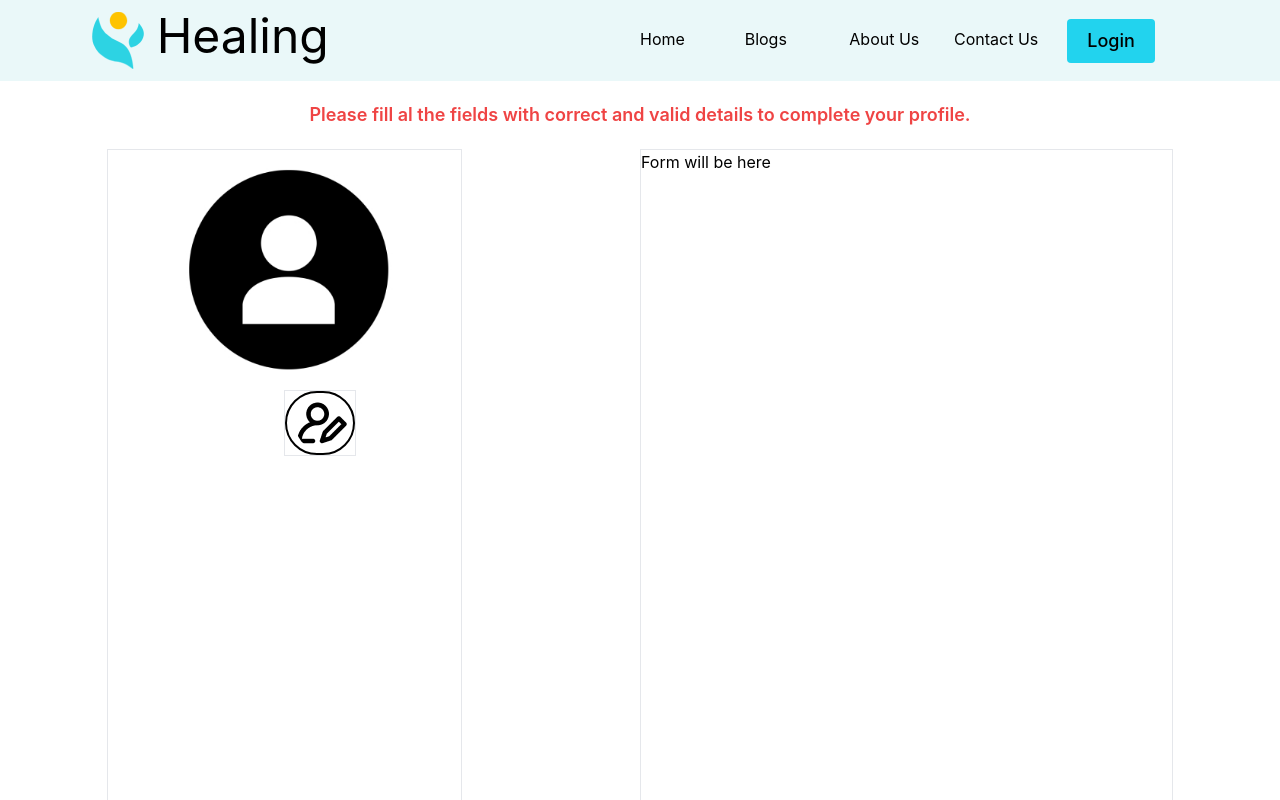
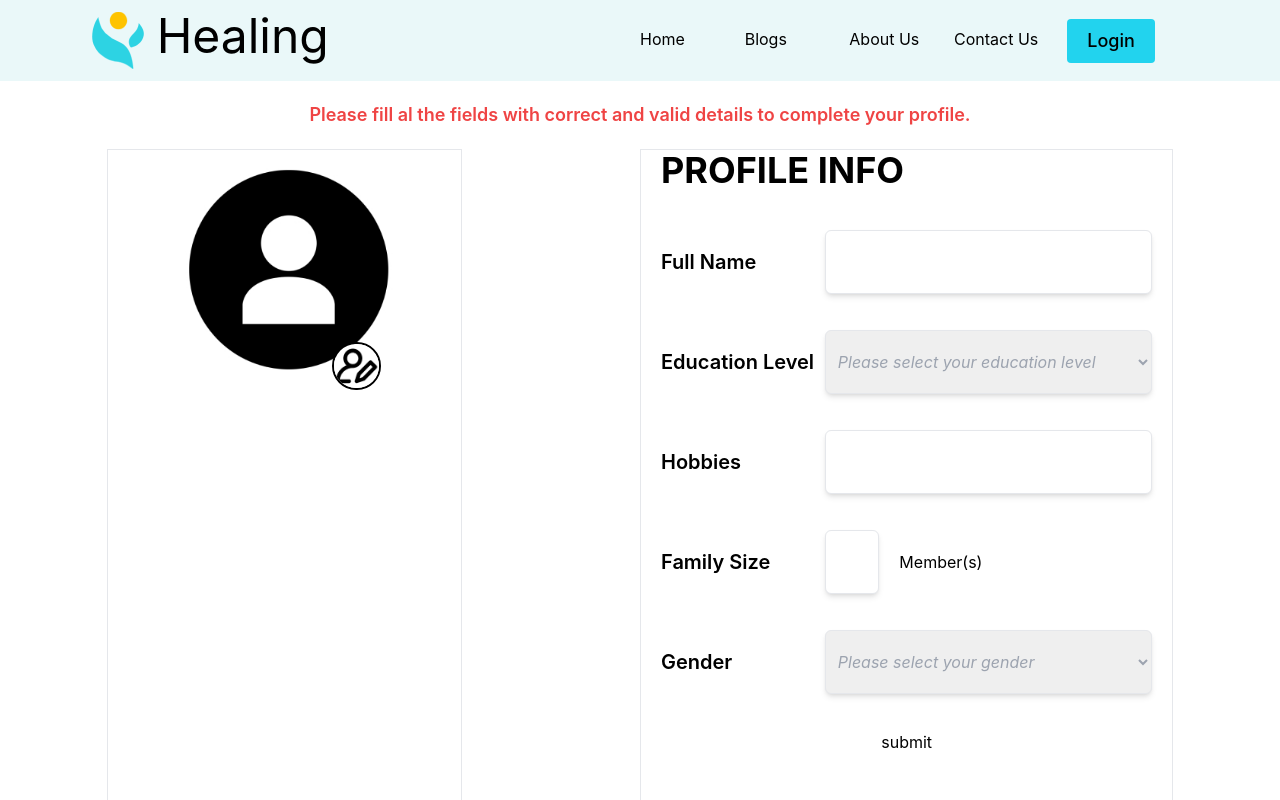
Before and after one commit to kogunlu/codezillas-capstone, a React (Create React App) app: page /edit-user in a window 1280 px wide. Shown: the top 800 px of the page. Built offline with nearby package versions, Linux system fonts and the light colour scheme.

Commit message:
Dev | Form create but not finished.

```diff
--- a/src/components/pages/Edit-profile/EditUser.jsx
+++ b/src/components/pages/Edit-profile/EditUser.jsx
@@ -1,5 +1,6 @@
 import React from 'react';
 import userAvatarBlack from '../Signup/Signup_picture/user.jpg';
+import UserForm from './forms/UserForm';
 import editUserAvatar from './pictures/edit-user.jpg';
 
 function EditUser() {
@@ -16,16 +17,18 @@ function EditUser() {
           <span className="flex justify-center">
             <img src={userAvatarBlack} alt="userAvatar" className="h-60" />
           </span>
-          <span className="border absolute left-2/4">
+          <button type="button" className="absolute left-56 top-48">
             <img
               src={editUserAvatar}
               alt="editUser"
-              className="h-16 border-2 p-1 pl-2 border-black rounded-full"
+              className="h-12 border-black border-2 rounded-full"
             />
-          </span>
+          </button>
         </div>
 
-        <div className="w-3/6 border">Form will be here</div>
+        <div className="w-3/6 border">
+          <UserForm />
+        </div>
       </div>
     </div>
   );
--- /dev/null
+++ b/src/components/pages/Edit-profile/forms/UserForm.jsx
@@ -0,0 +1,255 @@
+/* eslint-disable no-console */
+/* eslint-disable prefer-destructuring */
+/* eslint-disable no-unused-vars */
+import React, { useEffect, useState } from 'react';
+import swal from 'sweetalert';
+import { getAuth, createUserWithEmailAndPassword } from 'firebase/auth';
+import { doc, setDoc, getDoc } from 'firebase/firestore';
+import { useNavigate } from 'react-router-dom';
+import { useFormik } from 'formik';
+import { useSelector, useDispatch } from 'react-redux';
+import db from '../../../../db/firebase.config';
+
+function UserForm() {
+  const navigate = useNavigate();
+  const dispatch = useDispatch();
+
+  const activeUser = useSelector((state) => state.user.user);
+
+  const [selectedOptionEdu, setSelectedOptionEdu] = useState('none');
+  const [selectedOptionGen, setSelectedOptionGen] = useState('none');
+
+  const [isLostFocusOnDropdownEdu, setIsLostFocusOnDropdownEdu] =
+    useState(false);
+  const [isLostFocusOnDropdownGen, setIsLostFocusOnDropdownGen] =
+    useState(false);
+
+  const validate = (values) => {
+    const errors = {};
+
+    if (!values.fullName) {
+      errors.fullName = '*Required';
+    } else if (values.fullName.length > 40) {
+      errors.fullName = 'Can not be more than 40 character';
+    }
+
+    if (values.hobbies.length < 1) {
+      errors.hobbies = '*Required';
+    }
+
+    if (values.family < 0 || values.family > 20) {
+      errors.family = 'Please select a valid number';
+    } else if (!values.family) {
+      errors.family = '*Required';
+    }
+
+    if (!values.gender) {
+      errors.gender = '*Required';
+    }
+
+    return errors;
+  };
+
+  const formik = useFormik({
+    initialValues: {
+      fullName: `${activeUser.displayName}`,
+      education: `${selectedOptionEdu}`,
+      hobbies: [],
+      family: '',
+      gender: '',
+    },
+    validate,
+    onSubmit: async (values) => {
+      console.log(values);
+    },
+  });
+
+  function handleChangeSelect(e, trgt) {
+    if (trgt === 'edu') {
+      setSelectedOptionEdu(e.target.value);
+      formik.setFieldValue('education', e.target.value);
+    } else if (trgt === 'gen') {
+      setSelectedOptionGen(e.target.value);
+      formik.setFieldValue('gender', e.target.value);
+    }
+  }
+
+  function isErrorNeeded(str) {
+    if (str === 'edu') {
+      if (isLostFocusOnDropdownEdu === true && selectedOptionEdu === 'none') {
+        return true;
+      }
+      return false;
+    }
+
+    if (str === 'gen') {
+      if (isLostFocusOnDropdownGen === true && selectedOptionGen === 'none') {
+        return true;
+      }
+      return false;
+    }
+
+    return false;
+  }
+
+  const notSelectedClassList =
+    'border shadow-md w-full h-12 md:h-16 rounded-md pl-2 px-5 focus:outline-none focus:shadow-lg text-sm lg:text-base italic text-gray-400';
+
+  const selectedClassList =
+    'border shadow-md w-full h-12 md:h-16 rounded-md pl-2 px-5 focus:outline-none focus:shadow-lg text-sm lg:text-base ';
+
+  return (
+    <div>
+      <p className="text-4xl font-bold px-5">PROFILE INFO</p>
+      <form
+        className="w-full h-full py-10 flex flex-col justify-between gap-5 items-center px-2 md:px-5"
+        onSubmit={formik.handleSubmit}
+      >
+        {/* FullName section */}
+        <div className="w-full h-20 flex justify-between">
+          <span className="w-4/12 h-12 md:h-16 flex justify-start items-center">
+            <p className="text-xl font-semibold">Full Name</p>
+          </span>
+
+          <div className="w-8/12 flex flex-col">
+            <input
+              type="text"
+              className="border shadow-md w-full h-12 md:h-16 rounded-md pl-2 px-5 focus:outline-none focus:shadow-lg text-sm lg:text-base"
+              id="fullName"
+              name="fullName"
+              {...formik.getFieldProps('fullName')}
+            />
+            {formik.touched.fullName && formik.errors.fullName ? (
+              <div className="text-red-400 italic text-sm lg:text-base">
+                {formik.errors.fullName}
+              </div>
+            ) : null}
+          </div>
+        </div>
+
+        {/* Education section */}
+        <div className="w-full h-20 flex justify-between">
+          <span className="w-4/12 h-12 md:h-16 flex justify-start items-center">
+            <p className="text-xl font-semibold">Education Level</p>
+          </span>
+          <div className="w-8/12">
+            <select
+              className={
+                selectedOptionEdu === 'none'
+                  ? notSelectedClassList
+                  : selectedClassList
+              }
+              value={selectedOptionEdu}
+              onChange={(e) => handleChangeSelect(e, 'edu')}
+              onBlur={() => setIsLostFocusOnDropdownEdu(true)}
+            >
+              <option disabled value="none">
+                Please select your education level
+              </option>
+              <option value="primary">Primary School (5 years)</option>
+              <option value="secondary">Secondary School (8 years)</option>
+              <option value="highschool">Highschool (12 years)</option>
+              <option value="university">University Degree (16 years)</option>
+              <option value="master">
+                Masters Degree or above (20+ years)
+              </option>
+            </select>
+            <div className="text-red-400 italic text-sm lg:text-base">
+              {isErrorNeeded('edu') === true
+                ? '*Please select an option'
+                : null}
+            </div>
+          </div>
+        </div>
+
+        {/* Hobbies section */}
+        <div className="w-full h-20 flex justify-between">
+          <span className="w-4/12 h-12 md:h-16 flex justify-start items-center">
+            <p className="text-xl font-semibold">Hobbies</p>
+          </span>
+
+          <div className="w-8/12 flex flex-col">
+            <input
+              type="text"
+              className="border shadow-md w-full h-12 md:h-16 rounded-md pl-2 px-5 focus:outline-none focus:shadow-lg text-sm lg:text-base"
+              id="hobbies"
+              name="hobbies"
+              {...formik.getFieldProps('hobbies')}
+            />
+            {formik.touched.hobbies && formik.errors.hobbies ? (
+              <div className="text-red-400 italic text-sm lg:text-base">
+                {formik.errors.hobbies}
+              </div>
+            ) : null}
+          </div>
+        </div>
+
+        {/* Family section */}
+        <div className="w-full h-20 flex justify-between">
+          <span className="w-4/12 h-12 md:h-16 flex justify-start items-center">
+            <p className="text-xl font-semibold">Family Size</p>
+          </span>
+
+          <div className="w-8/12 flex flex-col">
+            <div className="w-full flex justify-start gap-5">
+              <input
+                type="number"
+                className="border shadow-md w-2/12 h-12 md:h-16 rounded-md pl-2 px-5 focus:outline-none focus:shadow-lg text-sm lg:text-base text-center"
+                id="family"
+                name="family"
+                value={formik.values.family}
+                onChange={(e) => formik.setFieldValue('family', e.target.value)}
+              />
+              <span className="w-5/12 flex items-center">
+                <p>Member(s)</p>
+              </span>
+            </div>
+            {formik.touched.family && formik.errors.family ? (
+              <div className="text-red-400 italic text-sm lg:text-base">
+                {formik.errors.family}
+              </div>
+            ) : null}
+          </div>
+        </div>
+
+        {/* Gender section */}
+        <div className="w-full h-20 flex justify-between">
+          <span className="w-4/12 h-12 md:h-16 flex justify-start items-center">
+            <p className="text-xl font-semibold">Gender</p>
+          </span>
+          <div className="w-8/12">
+            <select
+              className={
+                selectedOptionGen === 'none'
+                  ? notSelectedClassList
+                  : selectedClassList
+              }
+              value={selectedOptionGen}
+              onChange={(e) => handleChangeSelect(e, 'gen')}
+              onBlur={() => setIsLostFocusOnDropdownGen(true)}
+            >
+              <option disabled value="none">
+                Please select your gender
+              </option>
+              <option value="male">Male</option>
+              <option value="female">Female</option>
+              <option value="transsexual">Transsexual</option>
+              <option value="noSpecify">I don`t want to specify</option>
+            </select>
+            <div className="text-red-400 italic text-sm lg:text-base">
+              {isErrorNeeded('gen') === true
+                ? '*Please select an option'
+                : null}
+            </div>
+          </div>
+        </div>
+
+        {/* Birthdate section */}
+
+        <button type="submit">submit</button>
+      </form>
+    </div>
+  );
+}
+
+export default UserForm;
--- a/src/components/pages/Login/Login.jsx
+++ b/src/components/pages/Login/Login.jsx
@@ -48,8 +48,9 @@ function Login() {
               } else {
                 swal('Welcome', `It is great to see you here!`);
               }
-
-              navigate('/');
+              // change later
+              // navigate('/')
+              navigate('/edit-user');
             } else {
               swal(
                 'Ops..',
--- a/src/components/pages/Login/Socials.jsx
+++ b/src/components/pages/Login/Socials.jsx
@@ -90,7 +90,8 @@ function Socials() {
 
   useEffect(() => {
     if (isSignedUp) {
-      const timer = setTimeout(() => navigate('/'), 2000);
+      // const timer = setTimeout(() => navigate('/'), 2000);
+      const timer = setTimeout(() => navigate('/edit-user'), 2000);
       return () => clearTimeout(timer);
     }
 
--- a/src/components/shared/navbar/Navbar.jsx
+++ b/src/components/shared/navbar/Navbar.jsx
@@ -1,3 +1,4 @@
+/* eslint-disable no-console */
 import React from 'react';
 import { Link, useNavigate } from 'react-router-dom';
 import { getAuth, signOut } from 'firebase/auth';
--- a/src/features/user/userSlice.js
+++ b/src/features/user/userSlice.js
@@ -6,6 +6,10 @@ const initialState = {
     displayName: '',
     password: '',
     birthdate: '',
+    education: '',
+    hobbies: [],
+    family: 0,
+    gender: '',
   },
 };
 
```
